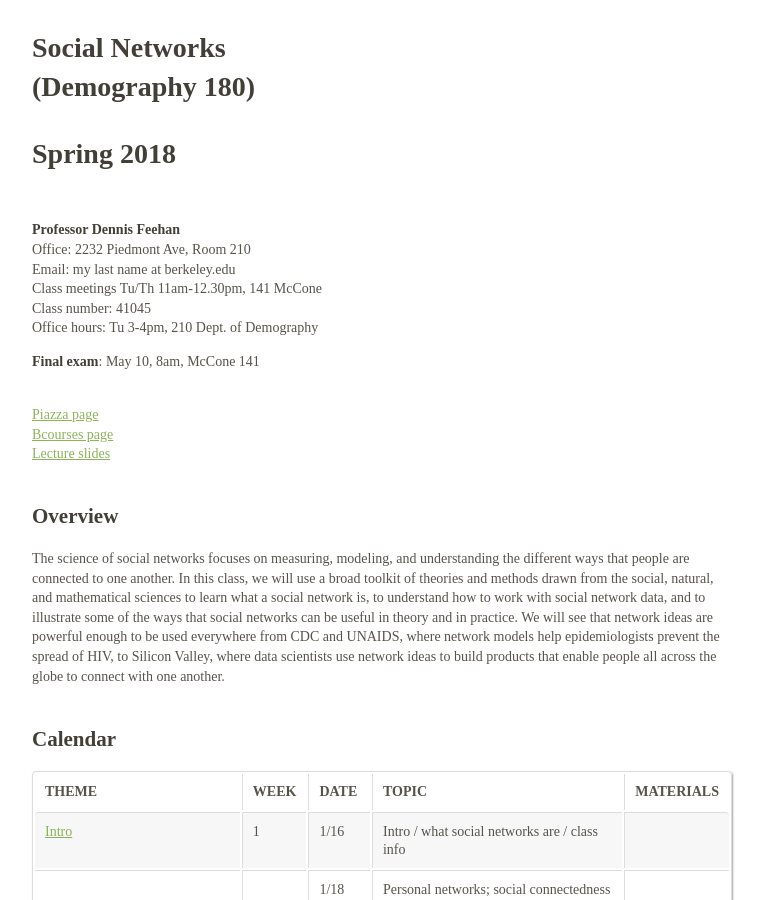
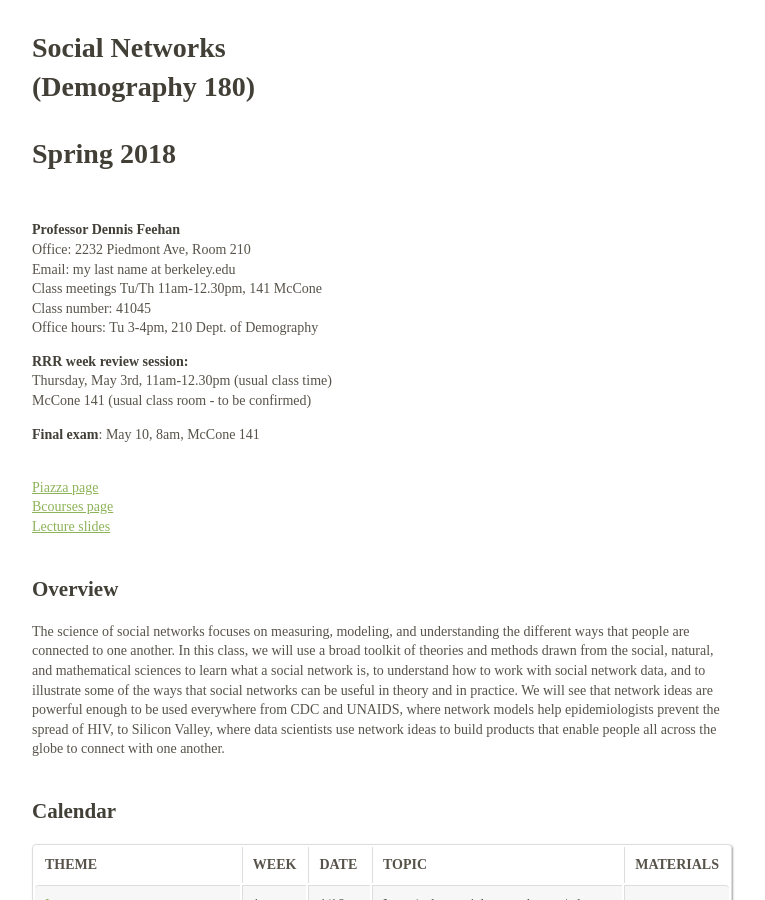
Before and after one commit to dfeehan/dfeehan.github.io, a Jekyll site: the page teaching/2018sp_demog180.html, which Jekyll copies as it is, in a window 1280 px wide and 900 px high. Shown: the whole window, without its empty margins (258-1023 px from the left). Built offline with Jekyll 4.4.1, drawn with Linux system fonts in a browser that asks for light colours.

```diff
--- a/teaching/2018sp_demog180.html
+++ b/teaching/2018sp_demog180.html
@@ -342,6 +342,9 @@
 
 
 <p><strong>Professor Dennis Feehan</strong><BR> Office: 2232 Piedmont Ave, Room 210<BR> Email: my last name at berkeley.edu<BR> Class meetings Tu/Th 11am-12.30pm, 141 McCone<BR> Class number: 41045<BR> Office hours: Tu 3-4pm, 210 Dept. of Demography<BR></p>
+<p><strong>RRR week review session:</strong><br />
+Thursday, May 3rd, 11am-12.30pm (usual class time)<br />
+McCone 141 (usual class room - to be confirmed)</p>
 <p><strong>Final exam</strong>: May 10, 8am, McCone 141</p>
 <p><BR> <a href="https://piazza.com/class/jcgtusuzymr5f7?cid=6">Piazza page</a><BR> <a href="https://bcourses.berkeley.edu/courses/1470310">Bcourses page</a><BR> <a href="https://drive.google.com/drive/folders/1x-ZA9Nz8lqJUmi9iGFJ1UB2pHi-Qzl9Q?usp=sharing">Lecture slides</a></p>
 <h2 id="overview">Overview</h2>
```
